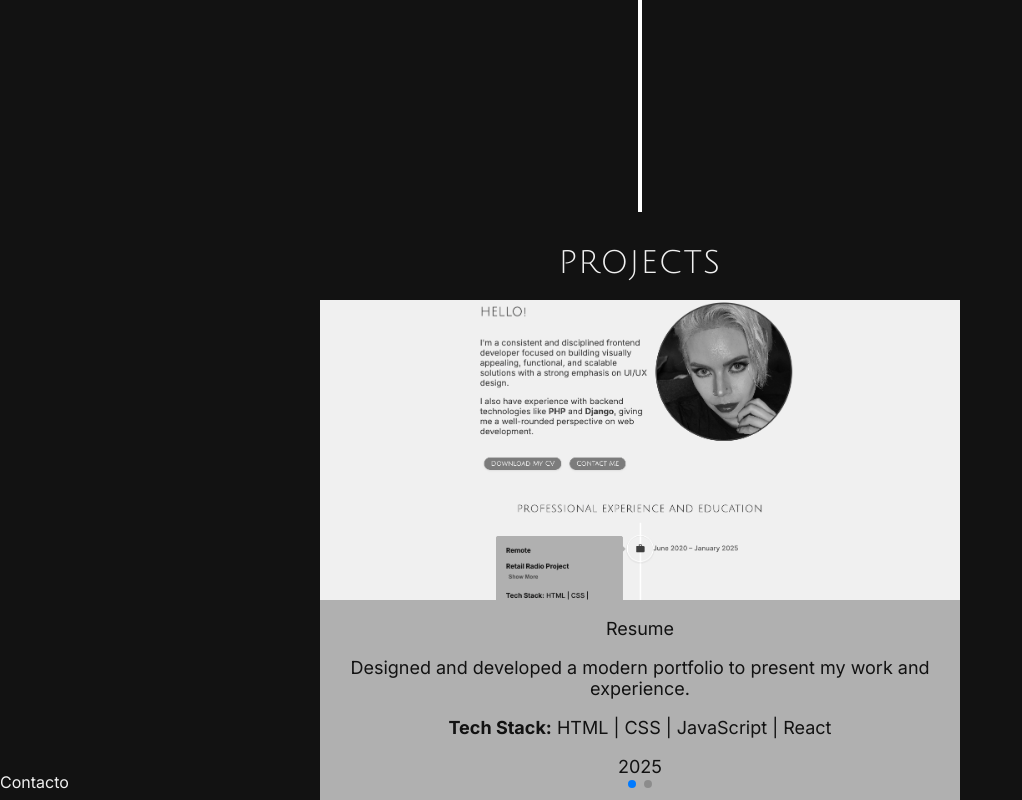
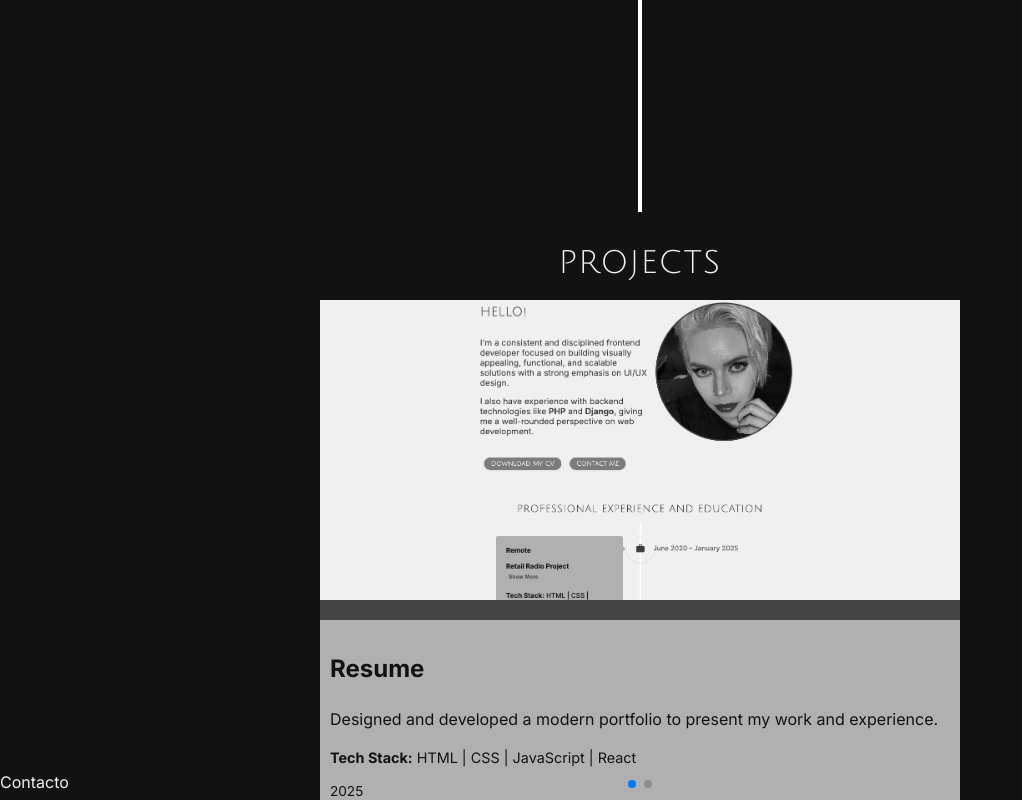
Before and after one commit to macripcode/portfolio, a React (Vite) app: page / in a window 1280 px wide. Shown: the part 2423-3223 px from the top of the page, without its empty margins (0-1022 px from the left). Built offline with nearby package versions, Linux system fonts and the light colour scheme; grey boxes are pictures that could not be loaded.

Commit message:
"more styling"

```diff
--- a/src/data/translations.jsx
+++ b/src/data/translations.jsx
@@ -14,7 +14,7 @@ export const translations = {
       ContactMe: `Contact Me`,
       Experience: {
         etitle: `Professional Experience and Education`,
-        viewMore:`Show More`,
+        viewMore: `Show More`,
         viewLess: `Show less`,
         careerPath: [
           {
@@ -30,17 +30,14 @@ export const translations = {
                   `Reduced user-reported bugs by 40%, as measured by support tickets, by fixing time display logic and ensuring accurate music playback.`,
                   `Increased documentation clarity by 10%, as measured by faster onboarding, by mapping and documenting legacy internal systems.`,
                 ],
-                techStack: [
-                  "HTML",
-                  "CSS",
-                  "JavaScript",
-                  "Python/Django"],
+                techStack: ["HTML", "CSS", "JavaScript", "Python/Django"],
               },
               {
                 title: "Little Caesars Project",
                 description: [
                   `Completed 100% of development tasks on time, as measured by delivery deadlines, by integrating the Daypart feature into legacy systems.`,
-                  `Strengthened client-vendor relationship, as measured by positive feedback post-demo, by delivering a stable and fully working features implementation.`,`Maintained high system stability over 4 years, as measured by consistent uptime and bug resolution, by addressing reported issues and integrating new features.`,
+                  `Strengthened client-vendor relationship, as measured by positive feedback post-demo, by delivering a stable and fully working features implementation.`,
+                  `Maintained high system stability over 4 years, as measured by consistent uptime and bug resolution, by addressing reported issues and integrating new features.`,
                 ],
                 techStack: [
                   "HTML",
@@ -113,22 +110,32 @@ export const translations = {
       projects: [
         {
           title: "Resume",
-          description: "Designed and developed a modern portfolio to present my work and experience.",
+          description:
+            "Designed and developed a modern portfolio to present my work and experience.",
           techStack: ["HTML", "CSS", "JavaScript", "React"],
           date: "2025",
-          resourceUrl:"/assets/resume.png",
-          resourceType:  "image"
+          resourceUrl: "/assets/resume.png",
+          resourceType: "image",
         },
         {
           title: "UVDOMJugde",
-          description: "Web platform for automatic evaluation of programming students using virtual judges and Docker-based isolated environments.",
-          techStack: ["HTML", "CSS", "JavaScript", "Python/Django", "Docker", "RabbitMQ", "DOMJudge"],
+          description: `<p>Web platform for automatic evaluation of programming students using virtual judges and Docker-based isolated environments. You can check the repositories in the next links:
+          <a class="link-project" href="https://github.com/macripcode/api-uvdomjudge" target="_blank" rel="noopener noreferrer"> API UVDomJudge </a> , <a class="link-project" href="https://github.com/macripcode/containers-uvdomjudge" target="_blank" rel="noopener noreferrer"> Containers UVDomJudge</a>, <a class="link-project" href="https://github.com/macripcode/app-uvdomjudge" target="_blank" rel="noopener noreferrer"> App UVDomJudge</a></p> `,
+          techStack: [
+            "HTML",
+            "CSS",
+            "JavaScript",
+            "Python/Django",
+            "Docker",
+            "RabbitMQ",
+            "DOMJudge",
+          ],
           date: "2019",
           resourceUrl: "https://www.youtube.com/embed/8gwlrHjYmvI",
-          resourceType: "youtube"
-        }
-      ]
-    }
+          resourceType: "youtube",
+        },
+      ],
+    },
   },
   es: {
     Header: {
@@ -145,7 +152,7 @@ export const translations = {
       ContactMe: `Contactame`,
       Experience: {
         etitle: `Experiencia Profesional y Educación`,
-        viewMore:`Mostrar más`,
+        viewMore: `Mostrar más`,
         viewLess: `Mostrar menos`,
         careerPath: [
           {
@@ -241,21 +248,31 @@ export const translations = {
       projects: [
         {
           title: "Resume",
-          description: "Diseñé y desarrollé un portafolio moderno para presentar mi trabajo y experiencia.",
+          description:
+            "Diseñé y desarrollé un portafolio moderno para presentar mi trabajo y experiencia.",
           techStack: ["HTML", "CSS", "JavaScript", "React"],
           date: "2025",
-          resourceUrl:"/assets/resume.png",
-          resourceType:  "image"
+          resourceUrl: "/assets/resume.png",
+          resourceType: "image",
         },
         {
           title: "UVDOMJugde",
-          description: "Plataforma web para evaluación automática de estudiantes de programación, usando jueces virtuales y entornos aislados con Docker.",
-          techStack: ["HTML", "CSS", "JavaScript", "Python/Django", "Docker", "RabbitMQ", "DOMJudge"],
+          description:
+            `Plataforma web para evaluación automática de estudiantes de programación, usando jueces virtuales y entornos aislados con Docker. Puedes acceder a los repositorios en los siguientes links : <a class="link-project" href="https://github.com/macripcode/api-uvdomjudge" target="_blank" rel="noopener noreferrer"> API UVDomJudge </a> , <a class="link-project" href="https://github.com/macripcode/containers-uvdomjudge" target="_blank" rel="noopener noreferrer"> Containers UVDomJudge</a>, <a class="link-project" href="https://github.com/macripcode/app-uvdomjudge" target="_blank" rel="noopener noreferrer"> App UVDomJudge</a></p>`,
+          techStack: [
+            "HTML",
+            "CSS",
+            "JavaScript",
+            "Python/Django",
+            "Docker",
+            "RabbitMQ",
+            "DOMJudge",
+          ],
           date: "2019",
           resourceUrl: "https://www.youtube.com/embed/8gwlrHjYmvI",
-          resourceType: "youtube"
-        }
-      ]
-    }
+          resourceType: "youtube",
+        },
+      ],
+    },
   },
 };
--- a/src/styles/work.css
+++ b/src/styles/work.css
@@ -48,11 +48,54 @@
   width: 100%;
   display: flex;
   flex-direction: column;
-  background-color: var(--work-content-background);
   color: var(--work-content-color);
+  gap: 20px;
 }
 
 .resource-div{
   width: 100%;
   height: 300px;
 }
+
+.div-content{
+  background-color: var(--work-content-background);
+  padding: 10px;
+  text-align: left;
+
+}
+
+.title-project{
+  font-size: 1.5rem;
+  font-weight: 600;
+  margin-bottom: 0.5rem;
+}
+
+.description-project, .techstack-project{
+  font-size: 1rem;
+  margin-bottom: 1rem;
+  line-height: 1.5;
+}
+
+.link-project{
+  color: var(--work-content-color);
+  font-size: 0.95rem;
+  margin-bottom: 1rem;
+}
+
+.link-project a {
+  text-decoration: none;
+  margin: 0 5px;
+}
+
+.link-project a:hover {
+  text-decoration: underline;
+}
+
+.techstack-project {
+  font-size: 0.9rem;
+  margin-bottom: 0.5rem;
+}
+
+.date-project {
+  font-size: 0.85rem;
+}
```
